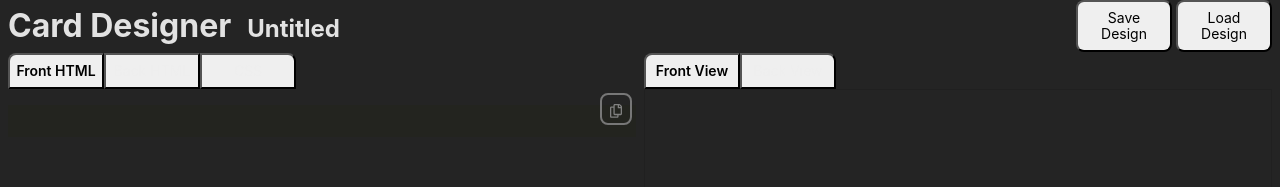
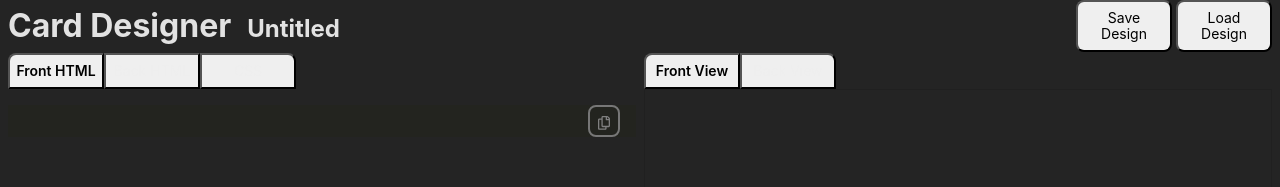
Before and after one commit to avidrucker/anki-card-test-1, a React (Vite) app: page / in a window 1280 px wide. Shown: the top 187 px of the page. Built offline with nearby package versions, Linux system fonts and the light colour scheme.

Commit message:
feat copy btn transition on hover

```diff
--- a/src/App.jsx
+++ b/src/App.jsx
@@ -8,7 +8,7 @@ const STYLE_SHEET_2 = 1;  // Index of the second style sheet in the document
 
 const MENU_BTN_STYLE = "f6 link dim br3 w35 pv2 ml1 dib pointer"
 const BTN_STYLE = "f6 link dim br3 w35 pv2 dib pointer";
-const BTN_STYLE_GLASS = "link ba b--gray bw1 br3 dib pa2 w2 h2 bg-transparent pointer";
+const BTN_STYLE_GLASS = "link ba b--gray bw1 br3 dib pa2 w2 h2 pointer";
 const ACTIVE_BTN_STYLE = "fw6";
 const INACTIVE_BTN_STYLE = "light-gray";
 const CARD_STYLE = "ba b--black-10";
@@ -285,7 +285,7 @@ function App() {
           <div className="relative w-100 flex-auto flex flex-column">
             <button onClick={copyToClipboard}
               title={copied ? "Copied!" : "Copy"}
-              className={`absolute top-0 right-0 mt1 mr1 ${BTN_STYLE_GLASS}`}>
+              className={`absolute top-0 right-0 mt3 mr3 transparent-btn ${BTN_STYLE_GLASS}`}>
                   {copied ? checkIcon : copyIcon}
             </button>
             {isEditing ? (
--- a/src/index.css
+++ b/src/index.css
@@ -47,3 +47,12 @@ code {
   word-wrap: break-word; /* ensures long words can break and wrap to the next line */
   overflow-wrap: break-word; /* similar to word-wrap, but a standard CSS property */
 }
+
+.transparent-btn {
+  background-color: rgba(255, 255, 255, 0.0);
+  transition: background-color .15s ease-in;
+}
+
+.transparent-btn:hover {
+  background-color: rgba(255, 255, 255, 0.1);
+}
```
